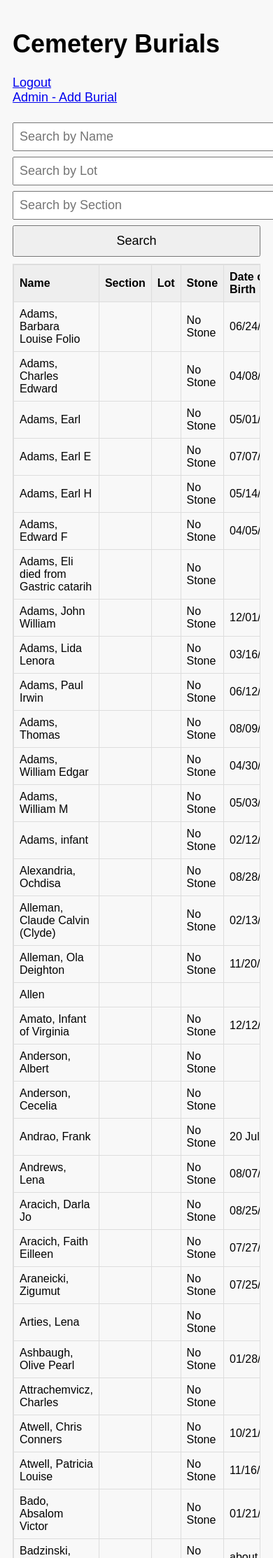
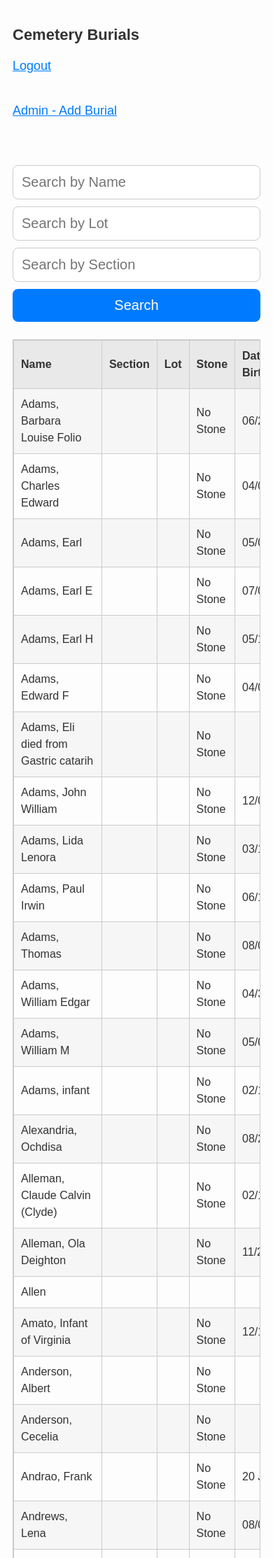
Before and after one commit to Hilzurb/BrookeCemetery, a Flask app: page / in a window 390 px wide. Shown: the top 2227 px of the page at 70% size. Run offline with Flask 3, Linux system fonts and the light colour scheme; the visitor is signed in with stand-in values (Sample User, id 1); data comes from the database, SQL or seed files in the repository.

Commit message:
Improved mobile CSS for better readability

```diff
--- a/static/style.css
+++ b/static/style.css
@@ -1,30 +1,66 @@
 body {
     font-family: Arial, sans-serif;
-    padding: 20px;
-    background: #f8f8f8;
+    padding: 15px;
+    background-color: #fdfdfd;
+    color: #333;
+    line-height: 1.5;
+}
+
+h1 {
+    font-size: 24px;
+    margin-bottom: 15px;
+}
+
+a {
+    font-size: 18px;
+    display: block;
+    margin-bottom: 10px;
+    color: #007BFF;
+}
+
+form input[type=text],
+form input[type=password],
+form button {
+    width: 100%;
+    font-size: 18px;
+    padding: 12px;
+    margin-bottom: 10px;
+    box-sizing: border-box;
+    border-radius: 8px;
+    border: 1px solid #ccc;
+}
+
+form button {
+    background-color: #007BFF;
+    color: white;
+    cursor: pointer;
+    border: none;
 }
 
 table {
     width: 100%;
     border-collapse: collapse;
+    overflow-x: auto;
+    display: block;
+    margin-top: 15px;
 }
 
 table, th, td {
-    border: 1px solid #ddd;
+    border: 1px solid #ccc;
 }
 
 th, td {
-    padding: 8px;
+    padding: 12px;
     text-align: left;
+    font-size: 16px;
 }
 
 th {
-    background-color: #eee;
+    background-color: #e9e9e9;
 }
 
-input[type=text], input[type=password], button {
-    padding: 8px;
-    margin: 4px 0;
+tr:nth-child(even) {
+    background-color: #f6f6f6;
 }
 
 @media screen and (max-width: 600px) {
@@ -33,16 +69,23 @@ input[type=text], input[type=password], button {
         padding: 10px;
     }
 
-    input, button {
-        font-size: 18px;
-        width: 100%;
-        margin-bottom: 10px;
+    h1 {
+        font-size: 22px;
+    }
+
+    table {
+        font-size: 14px;
+        display: block;
+        overflow-x: scroll;
+    }
+
+    th, td {
         padding: 10px;
     }
 
-    table {
-        font-size: 16px;
-        overflow-x: auto;
-        display: block;
+    form input[type=text],
+    form input[type=password],
+    form button {
+        font-size: 20px;
     }
 }
```
Also changed, not shown: 1 other file.
